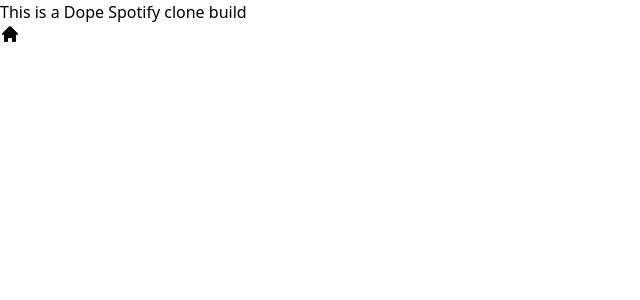
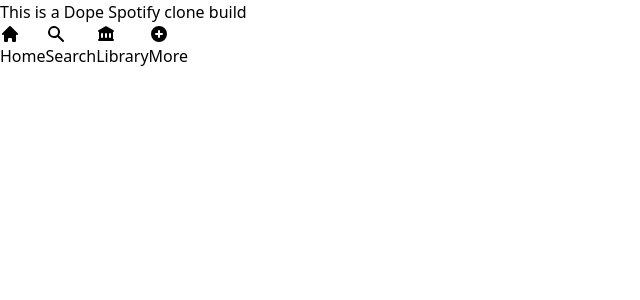
Before and after one commit to youngjerald239/Toner, a Next.js app: page / in a window 1280 px wide. Shown: the top 300 px of the page, without its empty margins (0-640 px from the left). Built offline with nearby package versions, Linux system fonts and the light colour scheme.

Commit message:
added heroicon buttons

```diff
--- a/components/Sidebar.js
+++ b/components/Sidebar.js
@@ -12,6 +12,19 @@
             <div>
                 <button>
                     <HomeIcon className="h-5 w-5"/>
+                    <p>Home</p>
+                </button>
+                <button>
+                    <SearchIcon className="h-5 w-5"/>
+                    <p>Search</p>
+                </button>
+                <button>
+                    <LibraryIcon className="h-5 w-5"/>
+                    <p>Library</p>
+                </button>
+                <button>
+                    <PlusCircleIcon className="h-5 w-5"/>
+                    <p>More</p>
                 </button>
             </div>
         </div>
```
